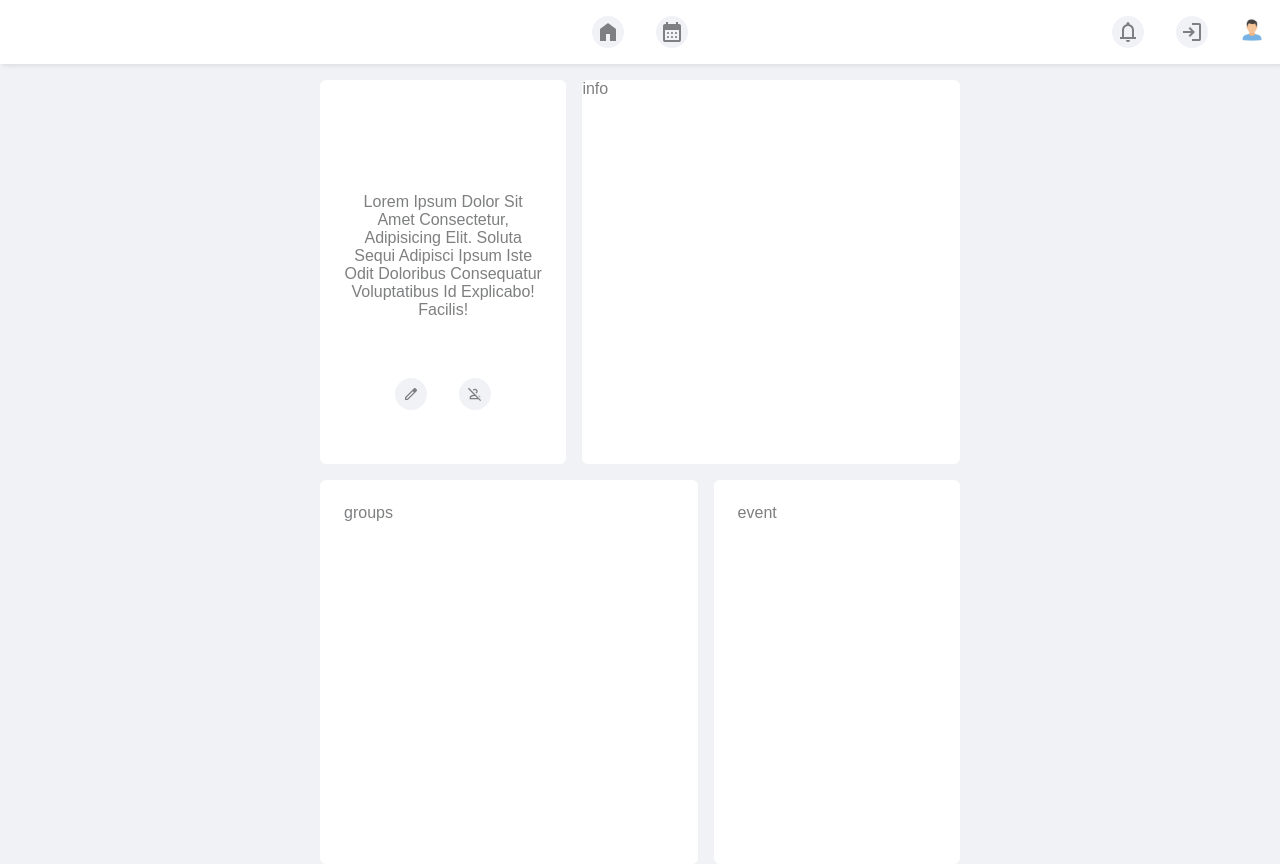
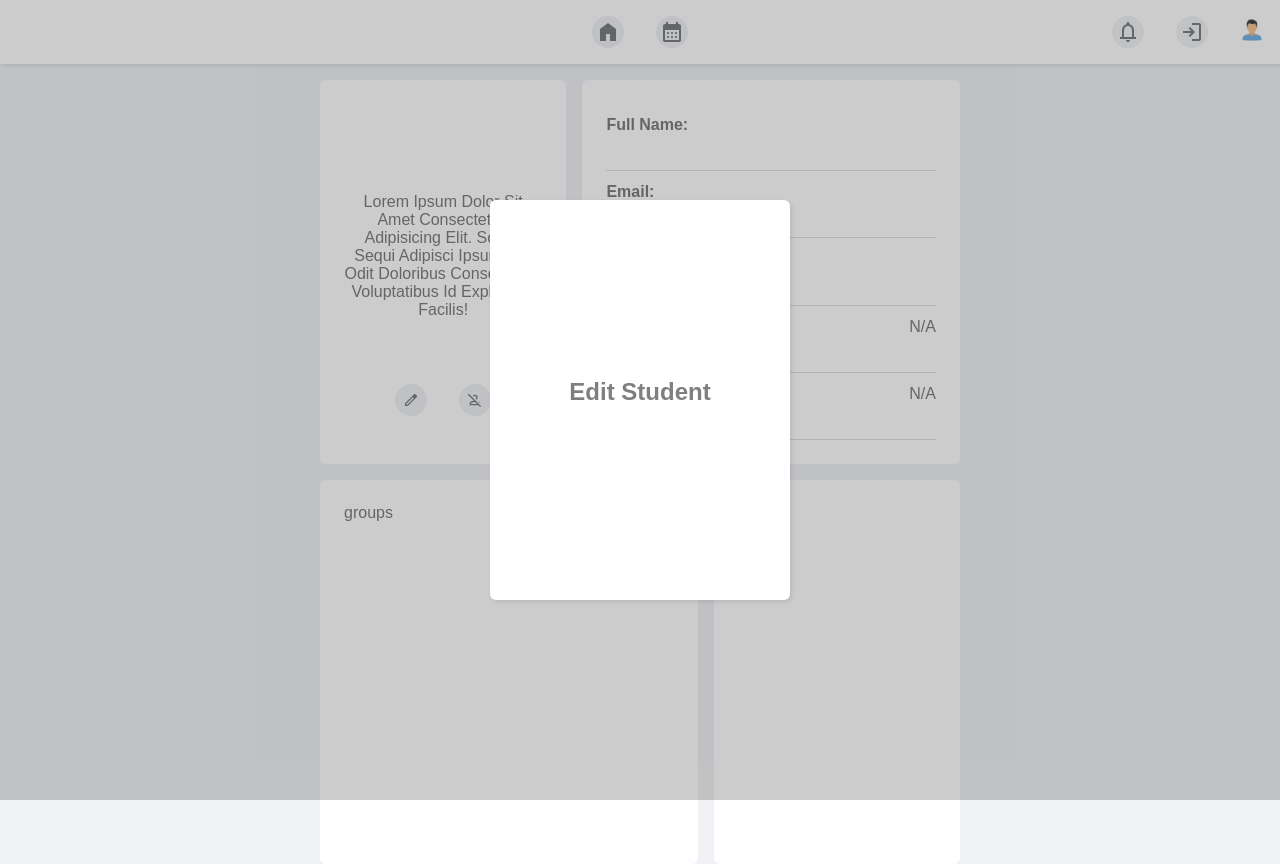
Before and after one commit to rasmus-bremholm/Fullstack-Laboration-3, a Next.js app in the folder frontend/: page /profile in a window 1280 px wide. Both pictures are taken after a click on the icon 411 px from the left and 394 px from the top of the page. Built offline with nearby package versions, Linux system fonts and the light colour scheme; no server answers.

Commit message:
Moore shit going down.

```diff
--- a/frontend/app/components/Modals.tsx
+++ b/frontend/app/components/Modals.tsx
@@ -1,7 +1,30 @@
-export function EditModal() {
-	return <div></div>;
+import styles from "../styles/modal.module.css";
+
+export function EditModal({ isOpen, onClose }: { isOpen: boolean; onClose: () => void }) {
+	if (!isOpen) return null;
+
+	return (
+		<div className={styles.backdrop} onClick={onClose}>
+			<div className={styles.modal} onClick={(e) => e.stopPropagation()}>
+				<h2>Edit Student</h2>
+				<form action=''></form>
+			</div>
+		</div>
+	);
 }
 
-export function DeleteModal() {
-	return <div></div>;
+export function DeleteModal({ isOpen, onClose }: { isOpen: boolean; onClose: () => void }) {
+	if (!isOpen) return null;
+	return (
+		<div className={styles.backdrop} onClick={onClose}>
+			<div className={styles.modal} onClick={(e) => e.stopPropagation()}>
+				<h2>Delete Student?</h2>
+				<p>Are you sure you want to delete your account?</p>
+				<div className={styles.buttoncontainer}>
+					<button>Yes</button>
+					<button>Also Yes</button>
+				</div>
+			</div>
+		</div>
+	);
 }
--- a/frontend/app/profile/page.tsx
+++ b/frontend/app/profile/page.tsx
@@ -7,6 +7,8 @@ import type { User } from "../types/types";
 import { useState, useEffect } from "react";
 import Image from "next/image";
 import { EditIcon, DeleteStudent } from "../icons/icons";
+import { EditModal, DeleteModal } from "../components/Modals";
+import { Divider } from "@mui/material";
 
 export default function Profile() {
 	const [editModal, setEditModal] = useState(false);
@@ -38,14 +40,6 @@ export default function Profile() {
 		getUserDetails();
 	}, []);
 
-	const EditModalToggle = () => {
-		setEditModal(!editModal);
-	};
-
-	const DeleteModalToggle = () => {
-		setDeleteModal(!deleteModal);
-	};
-
 	return (
 		<div className={styles.profilecontainer}>
 			<div className={styles.avatarcontainer}>
@@ -62,11 +56,42 @@ export default function Profile() {
 					</p>
 				</div>
 				<div className={styles.container}>
-					<EditIcon onClick={EditModalToggle} />
-					<DeleteStudent onClick={DeleteModalToggle} />
+					<EditIcon onClick={() => setEditModal(true)} />
+					<DeleteStudent onClick={() => setDeleteModal(true)} />
 				</div>
 			</div>
-			<div className={styles.infocontainer}>info</div>
+			<EditModal isOpen={editModal} onClose={() => setEditModal(false)} />
+			<DeleteModal isOpen={deleteModal} onClose={() => setDeleteModal(false)} />
+			<div className={styles.infocontainer}>
+				<div className={styles.infofield}>
+					<p>Full Name: </p>
+					<p>
+						{user.first_name}
+						{user.last_name}
+					</p>
+				</div>
+				<Divider />
+				<div className={styles.infofield}>
+					<p>Email: </p>
+					<p>{user.email}</p>
+				</div>
+				<Divider />
+				<div className={styles.infofield}>
+					<p>Password: </p>
+					<p>{"*".repeat(user.password.length)}</p>
+				</div>
+				<Divider />
+				<div className={styles.infofield}>
+					<p>Phone Number: </p>
+					<p>N/A</p>
+				</div>
+				<Divider />
+				<div className={styles.infofield}>
+					<p>Adress: </p>
+					<p>N/A</p>
+				</div>
+				<Divider />
+			</div>
 			<div className={styles.groupcontainer}>groups</div>
 			<div className={styles.eventscontainer}>event</div>
 		</div>
--- a/frontend/app/styles/modal.module.css
+++ b/frontend/app/styles/modal.module.css
@@ -1,9 +1,41 @@
 /* Modal module tung twister */
 
 .modal {
-	position: absolute;
-	top: 50%;
-	left: 50%;
-	translate: -50% -50%;
-	z-index: 1;
+	background-color: var(--panel-color);
+	z-index: 999;
+	max-width: 300px;
+	width: 100%;
+	max-height: 400px;
+	height: 100%;
+	display: flex;
+	flex-direction: column;
+	justify-content: center;
+	align-items: center;
+	grid-gap: 1rem;
+	padding: 1rem;
+	box-shadow: var(--shadow);
+	border-radius: var(--border-radius);
+
+	p {
+		text-align: center;
+	}
+
+	button {
+		margin-left: 0;
+	}
+
+	.buttoncontainer {
+		display: flex;
+		gap: 1rem;
+	}
 }
+
+.backdrop {
+	position: fixed;
+	inset: 0;
+	background: rgba(0, 0, 0, 0.2);
+	display: flex;
+	align-items: center;
+	justify-content: center;
+	z-index: 998;
+}
--- a/frontend/app/styles/profile.module.css
+++ b/frontend/app/styles/profile.module.css
@@ -16,6 +16,7 @@
 	flex-direction: column;
 	align-items: center;
 	justify-content: space-around;
+	gap: 1rem;
 
 	.container {
 		display: flex;
@@ -29,6 +30,18 @@
 	grid-column: span 3;
 	background-color: var(--panel-color);
 	border-radius: var(--border-radius);
+	padding: 1.5rem;
+	display: grid;
+
+	.infofield {
+		display: grid;
+		grid-template-columns: 1fr auto;
+		align-self: center;
+	}
+}
+
+.infofield p:nth-child(1) {
+	font-weight: 600;
 }
 
 .groupcontainer {
```
